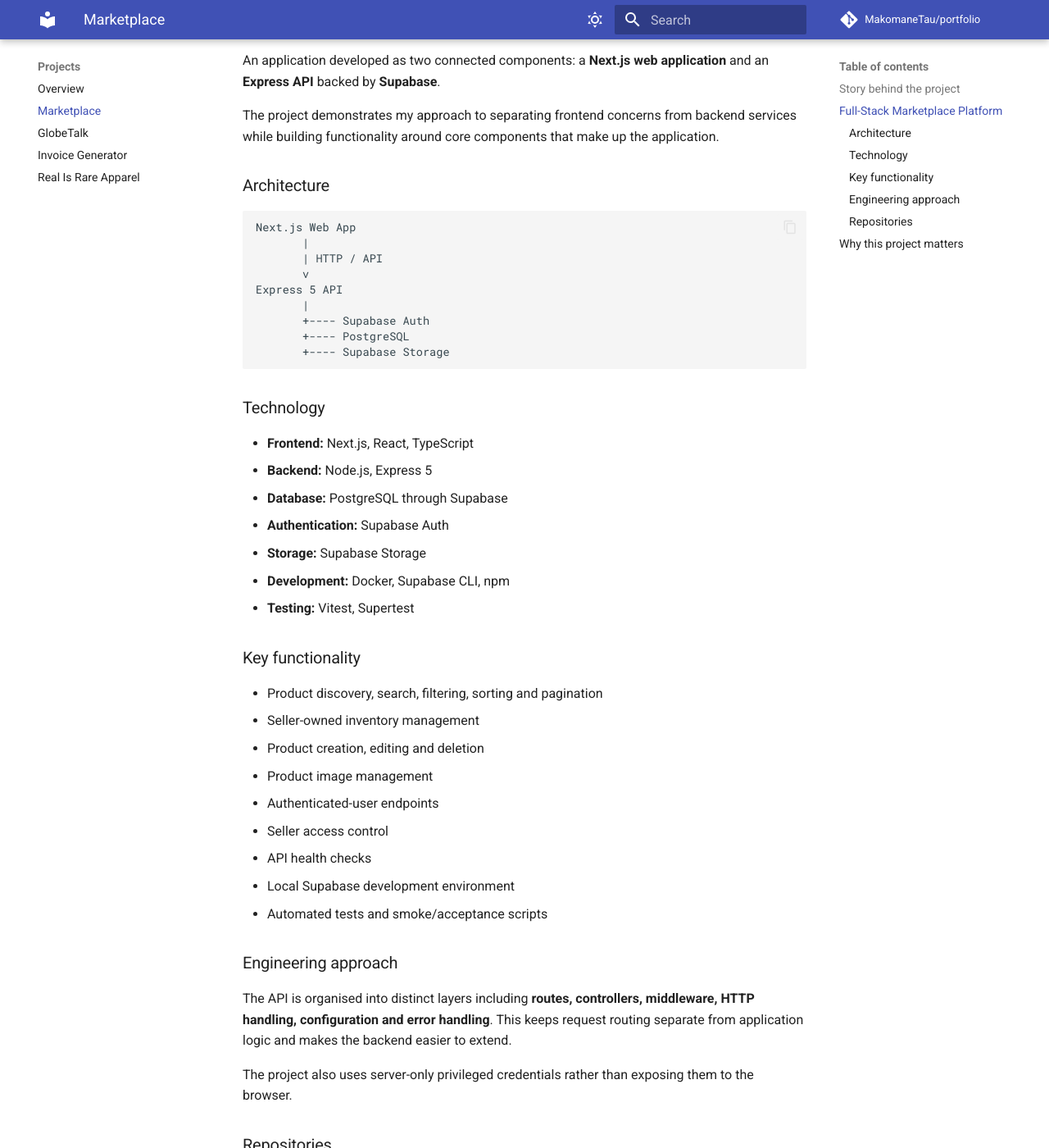
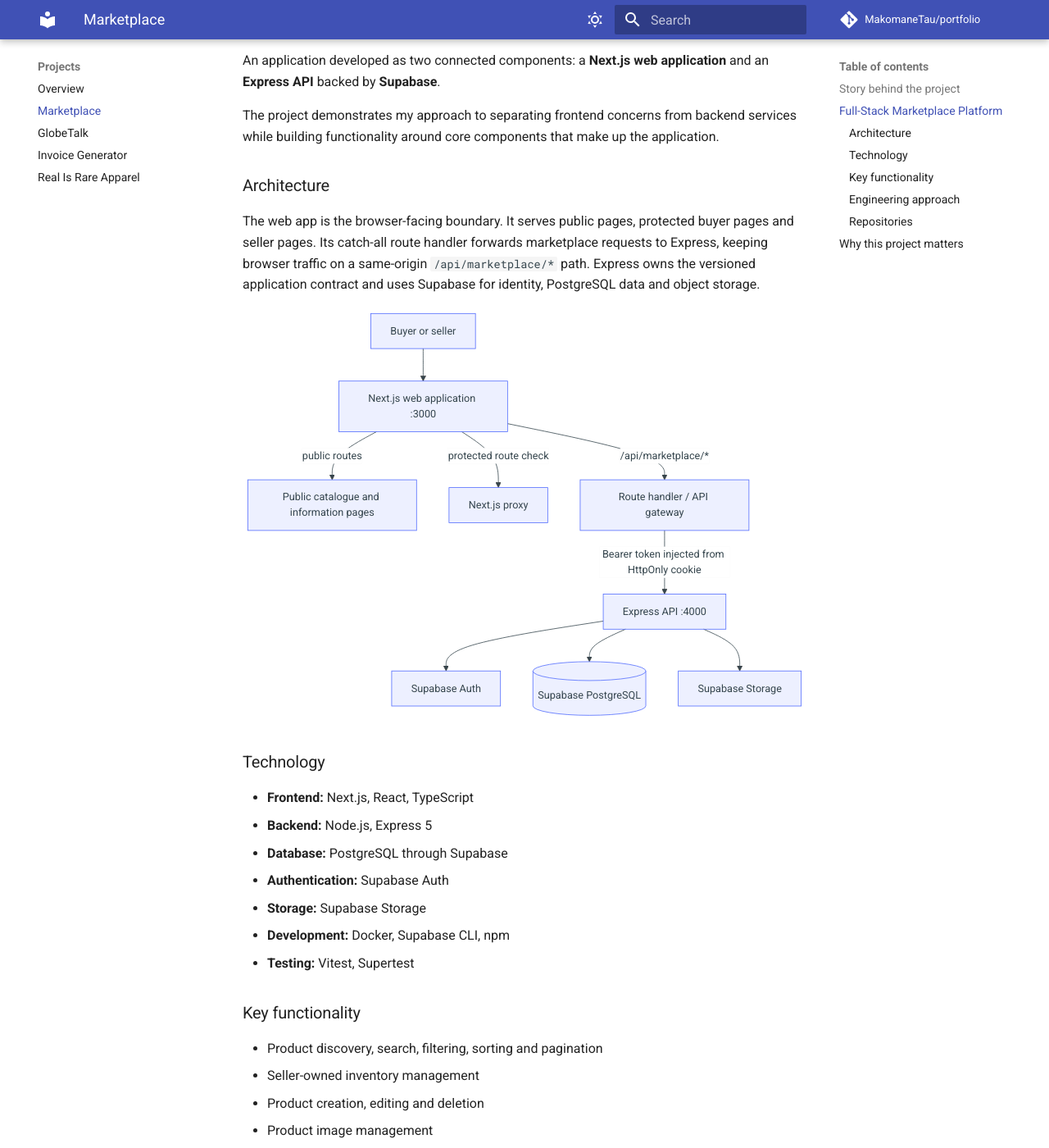
Before and after one commit to MakomaneTau/portfolio, an MkDocs documentation site: the page built from docs/projects/marketplace.md, in a window 1280 px wide and 1400 px high, scrolled down 571 px. Shown: the whole window at 82% size. Built offline with MkDocs 1.6.1 and Material for MkDocs 9.7.7, drawn with Linux system fonts in a browser that asks for light colours; comment, search, counter and statistics services are not loaded; some of the changed text lies outside the part shown.

Commit message:
docs: render Marketplace architecture diagram

````diff
--- a/docs/projects/marketplace.md
+++ b/docs/projects/marketplace.md
@@ -16,16 +16,18 @@
 
 ### Architecture
 
-```text
-Next.js Web App
-       |
-       | HTTP / API
-       v
-Express 5 API
-       |
-       +---- Supabase Auth
-       +---- PostgreSQL
-       +---- Supabase Storage
+The web app is the browser-facing boundary. It serves public pages, protected buyer pages and seller pages. Its catch-all route handler forwards marketplace requests to Express, keeping browser traffic on a same-origin `/api/marketplace/*` path. Express owns the versioned application contract and uses Supabase for identity, PostgreSQL data and object storage.
+
+```mermaid
+flowchart TB
+  U[Buyer or seller] --> N[Next.js web application :3000]
+  N -->|public routes| P[Public catalogue and information pages]
+  N -->|protected route check| M[Next.js proxy]
+  N -->|/api/marketplace/*| R[Route handler / API gateway]
+  R -->|Bearer token injected from HttpOnly cookie| E[Express API :4000]
+  E --> SA[Supabase Auth]
+  E --> DB[(Supabase PostgreSQL)]
+  E --> ST[Supabase Storage]
 ```
 
 ### Technology
@@ -60,7 +62,11 @@
 
 [Marketplace Web](https://github.com/MakomaneTau/marketplace-web){ .md-button }
 [Marketplace API](https://github.com/MakomaneTau/marketplace-api){ .md-button }
+[Marketplace DOCS](https://makomanetau.github.io/marketplace-docs){ .md-button }
+
 
 ## Why this project matters
 
-Marketplace is one of my strongest demonstrations of **backend and full-stack engineering** because it combines application architecture, authentication, database operations, storage, API design, testing and local infrastructure in one system.
+Technically, Marketplace is one of my strongest demonstrations of **backend and full-stack engineering** because it combines application architecture, authentication, database operations, storage, API design, testing and local infrastructure in one system.
+
+Conceptually, Marketplace takes an everyday problem and turns it into a more accessible, scalable platform, helping local sellers reach more people while giving buyers a simpler way to discover and support businesses around them.
--- a/mkdocs.yml
+++ b/mkdocs.yml
@@ -31,9 +31,15 @@
   - pymdownx.emoji:
       emoji_index: !!python/name:material.extensions.emoji.twemoji
       emoji_generator: !!python/name:material.extensions.emoji.to_svg
-  - pymdownx.superfences
+  - pymdownx.superfences:
+      custom_fences:
+        - name: mermaid
+          class: mermaid
+          format: !!python/name:pymdownx.superfences.fence_code_format
   - pymdownx.tabbed
   - pymdownx.details
+extra_javascript:
+  - https://unpkg.com/mermaid@10/dist/mermaid.min.js
 nav:
   - Home: index.md
   - Projects:
````
Also changed, not shown: site/404.html, site/about/index.html, site/contact/index.html, site/index.html, site/projects/globetalk/index.html, site/projects/index.html, site/projects/invoice-generator/index.html, site/projects/marketplace/index.html, site/projects/real-is-rare/index.html, site/search/search_index.json, site/services/index.html, site/sitemap.xml, site/skills/index.html, 1 other file.
